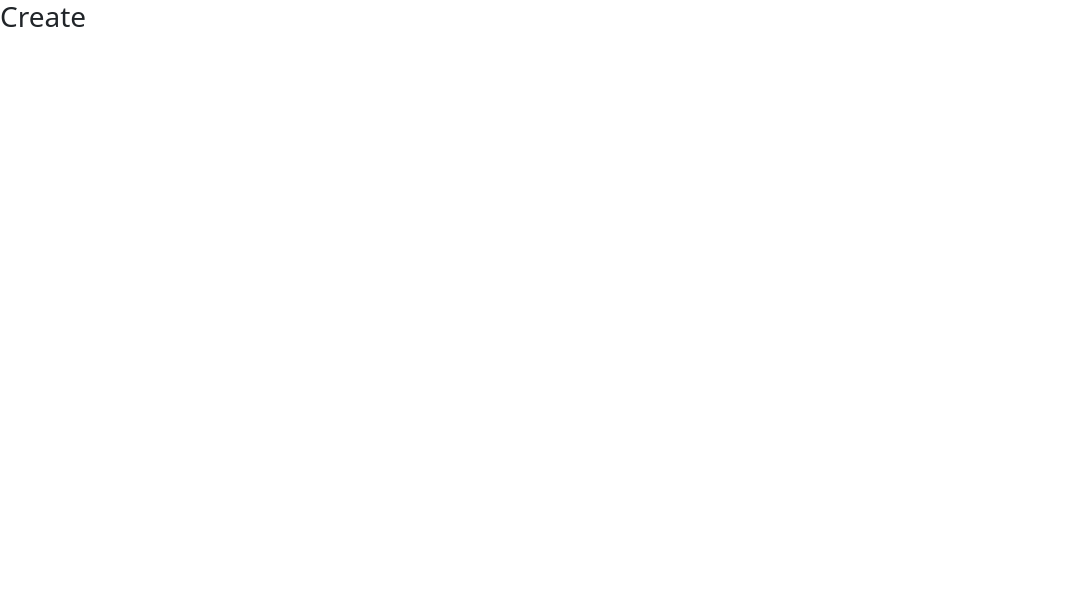
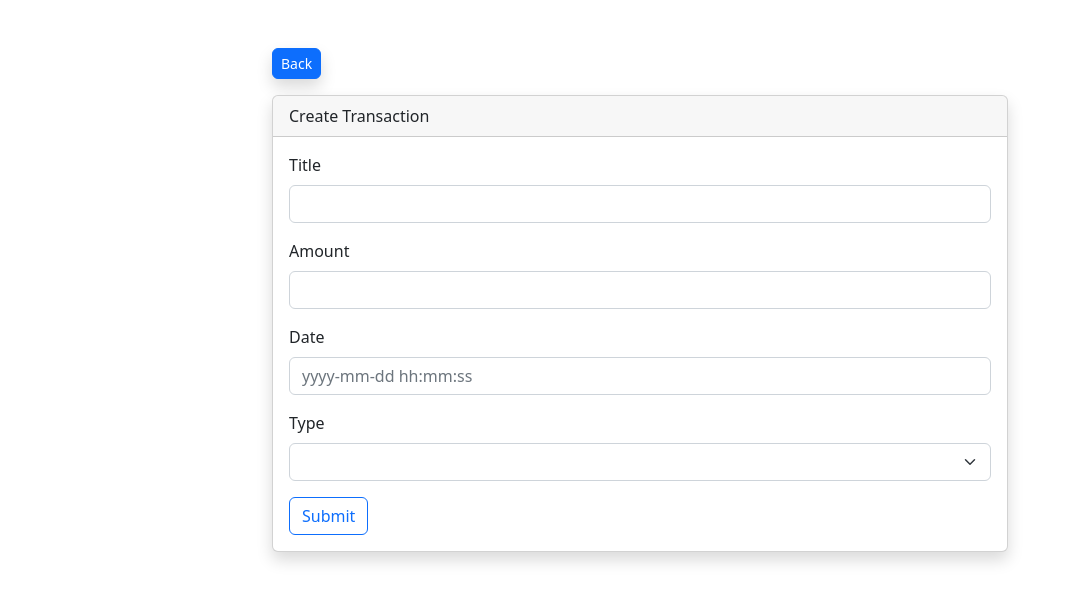
Before and after one commit to itsluthfi/rest-api-vue3, a Vue app: page /create in a window 1280 px wide. Shown: the top 602 px of the page, without its empty margins (0-1073 px from the left). Built offline with nearby package versions, Linux system fonts and the light colour scheme.

Commit message:
feat: slicing and integrate transaction create page
overwrite last commit

```diff
--- a/src/views/transaction/Create.vue
+++ b/src/views/transaction/Create.vue
@@ -1,9 +1,115 @@
 <template>
-  <h3>Create</h3>
+  <div class="container my-5">
+    <div class="row justify-content-center">
+      <div class="col-8">
+        <router-link
+          :to="{ name: 'transaction.index' }"
+          class="btn btn-primary btn-sm rounded shadow mb-3"
+          >Back</router-link
+        >
+
+        <div class="card rounded shadow">
+          <div class="card-header">Create Transaction</div>
+          <div class="card-body">
+            <form @submit.prevent="store()">
+              <div class="mb-3">
+                <label for="" class="form-label">Title</label>
+                <input
+                  type="text"
+                  class="form-control"
+                  v-model="transaction.title"
+                />
+                <div v-if="validation.title" class="text-danger">
+                  {{ validation.title[0] }}
+                </div>
+              </div>
+              <div class="mb-3">
+                <label for="" class="form-label">Amount</label>
+                <input
+                  type="number"
+                  class="form-control"
+                  v-model="transaction.amount"
+                />
+                <div v-if="validation.amount" class="text-danger">
+                  {{ validation.amount[0] }}
+                </div>
+              </div>
+              <div class="mb-3">
+                <label for="" class="form-label">Date</label>
+                <input
+                  type="text"
+                  class="form-control"
+                  placeholder="yyyy-mm-dd hh:mm:ss"
+                  v-model="transaction.date"
+                />
+                <div v-if="validation.date" class="text-danger">
+                  {{ validation.date[0] }}
+                </div>
+              </div>
+              <div class="mb-3">
+                <label for="" class="form-label">Type</label>
+                <select
+                  name=""
+                  class="form-select"
+                  id=""
+                  v-model="transaction.type"
+                >
+                  <option value="expense">Expense</option>
+                  <option value="revenue">Revenue</option>
+                </select>
+                <div v-if="validation.type" class="text-danger">
+                  {{ validation.type[0] }}
+                </div>
+              </div>
+              <button class="btn btn-outline-primary">Submit</button>
+            </form>
+          </div>
+        </div>
+      </div>
+    </div>
+  </div>
 </template>
 
 <script>
-export default {};
+import { reactive, ref } from "vue";
+import { useRouter } from "vue-router";
+import axios from "axios";
+
+export default {
+  setup() {
+    // data binding
+    const transaction = reactive({
+      title: "",
+      amount: "",
+      date: "",
+      type: "",
+    });
+
+    const validation = ref([]);
+
+    const router = useRouter();
+
+    function store() {
+      axios
+        .post("http://localhost:8000/api/transaction", transaction)
+        .then(() => {
+          router.push({
+            name: "transaction.index",
+          });
+        })
+        .catch((err) => {
+          validation.value = err.response.data;
+        });
+    }
+
+    return {
+      transaction,
+      validation,
+      router,
+      store,
+    };
+  },
+};
 </script>
 
 <style></style>
```
